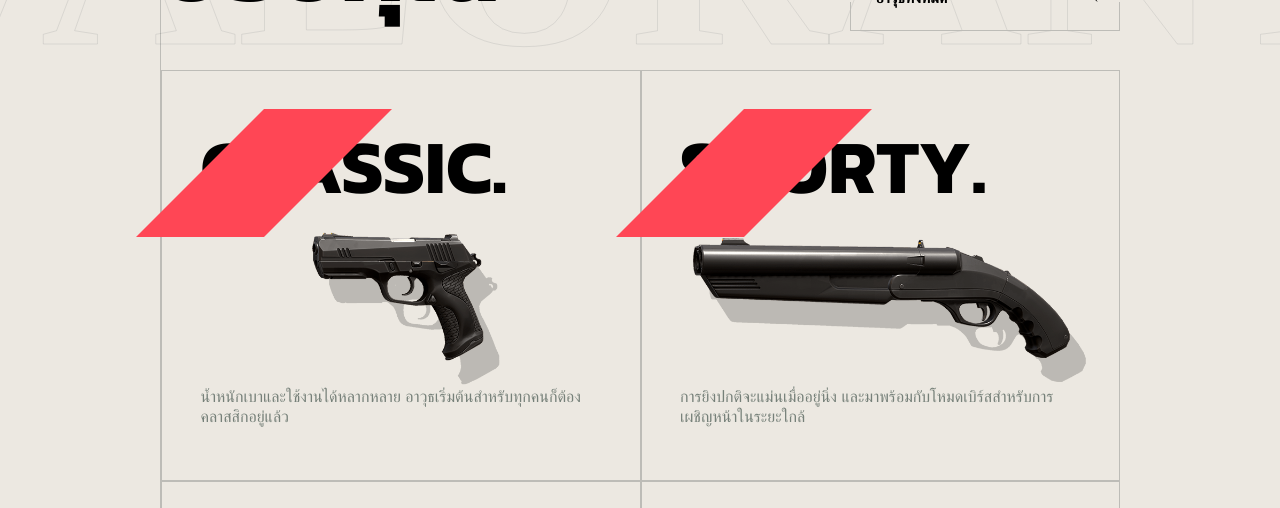
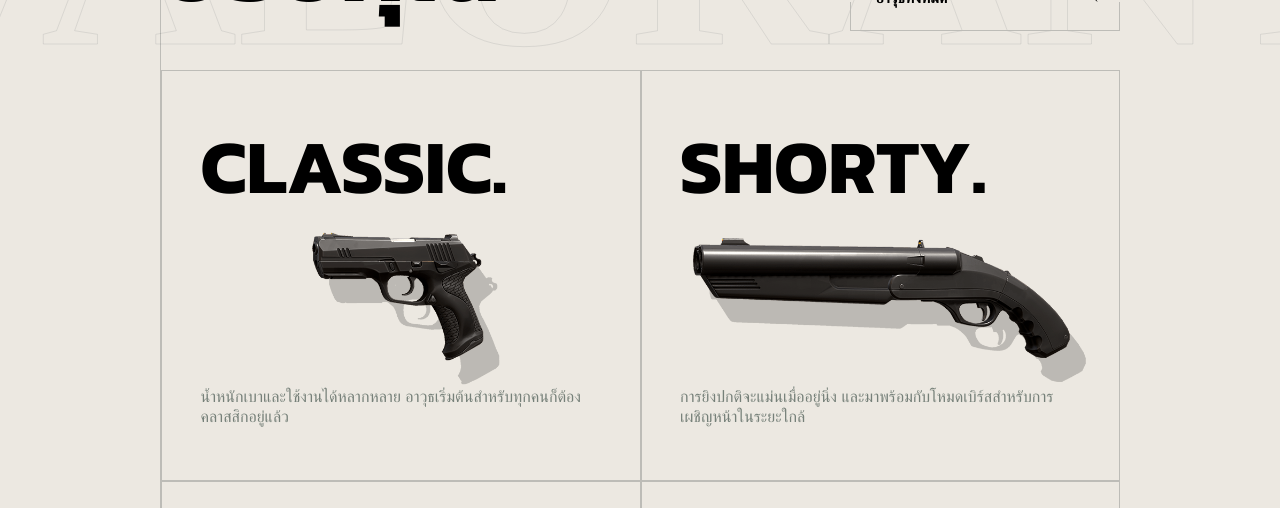
Before and after one commit to spicyzboss/valorant-webtech, a Next.js app: page /project/g41playvalorant/arsenal in a window 1280 px wide. Shown: the part 444-952 px from the top of the page. Built offline with nearby package versions, Linux system fonts and the light colour scheme; a web font is replaced by a local one.

Commit message:
slide animation

```diff
--- a/components/Button/Button.jsx
+++ b/components/Button/Button.jsx
@@ -17,17 +17,13 @@ const Content = styled.div`
     width: 100%;
     font-family: 'Bai Jamjuree', sans-serif;
     font-weight: 500;
+    overflow: hidden;
     color: ${props => props.isWhite ? "#0f1923" : "white"};
-    transition: background ease-in .2s, border .2s;
+    transition: color .2s ease-in-out;
     &:hover {
-        background: #0f1923;
         outline: ${props => props.isBordered ? `solid ${props.isWhite ? "#ece8e144" : "#ff465544"} 1px` : "none"};
         color: white;
     }
-    position: relative;
-    display: flex;
-    justify-content: center;
-    align-items: center;
 `
 
 const WhiteBox = styled.div`
@@ -38,6 +34,7 @@ const WhiteBox = styled.div`
     right: 0;
     bottom: 0;
     transition: background ease-in .3s;
+    z-index: 11;
     ${Content}:hover & {
         background-color: white;
     }
@@ -62,13 +59,43 @@ const BottomBorder = styled(ButtonBorder)`
     bottom: 0;
 `
 
+const HoverContent = styled.div`
+    height: 100%;
+    width: 100%;
+    position: relative;
+    display: flex;
+    justify-content: center;
+    align-items: center;
+
+    &::before {
+        content: "";
+        background: #0f1923;
+        width: 120%;
+        height: 100%;
+        position: absolute;
+        transition: all ease-in .25s;
+        transform: translateX(-100%) skewX(-20deg);
+        z-index: 1;
+    }
+
+    ${Content}:hover &::before {
+        transform: translateX(0) skewX(-20deg);
+    }
+`
+
+const Text = styled.p`
+    z-index: 10;
+`
+
 const Button = ({ children, isWhite, isBordered }) => (
     <StyledButtonWrapper>
         <TopBorder />
         <BottomBorder />
         <Content isWhite={isWhite} isBordered={isBordered}>
-            {children}
-            <WhiteBox />
+            <HoverContent>
+                <Text>{children}</Text>
+                <WhiteBox />
+            </HoverContent>
         </Content>
     </StyledButtonWrapper>
 )
--- a/pages/arsenal.jsx
+++ b/pages/arsenal.jsx
@@ -19,9 +19,6 @@ const Container = styled.div`
 `
 
 const ItemWrapper = styled.div`
-    display: flex;
-    flex-direction: column;
-    align-items: flex-start;
     padding: 3vw;
     width: 100%;
     height: auto;
@@ -29,15 +26,36 @@ const ItemWrapper = styled.div`
     cursor: pointer;
     position: relative;
     transition: background-color .3s ease-in-out;
+    overflow: hidden;
+`
+
+const HoverWrapper = styled.div`
+    display: flex;
+    flex-direction: column;
+    align-items: flex-start;
+    width: 100%;
+    height: 100%;
 
     &::before {
         content: "";
-        transform: skewx(-45deg);
-        width: 10vw;
-        height: 10vw;
+        top: 0;
         position: absolute;
-        overflow: hidden;
-        background-color: #ff4655;
+        width: 140%;
+        height: 100%;
+        background: #ff4655;
+        transform: translateX(-120%) skewX(-10deg);
+        transition: all .1s ease-in-out;
+        mix-blend-mode: multiply;
+        z-index: 0;
+    }
+
+    ${ItemWrapper}:hover &::before {
+        content: "";
+        position: absolute;
+        width: 120%;
+        height: 100%;
+        background: #ff4655;
+        transform: translateX(-15%) skewX(-10deg);
     }
 `
 
@@ -264,6 +282,7 @@ const Arsenal = () => {
                             if (item.type == filter || filter == "อาวุธทั้งหมด") {
                                 return (
                                     <ItemWrapper key={index}>
+                                        <HoverWrapper>
                                             <ItemName>{item.name}.</ItemName>
                                             <GunImage src={item.pict} alt={item.name}/>
                                             <ItemDesc>{item.desc}</ItemDesc>
@@ -272,6 +291,7 @@ const Arsenal = () => {
                                                     return <ItemHover key={index}>{item}</ItemHover>
                                                 })}
                                             </ItemHoverWrapper>
+                                        </HoverWrapper>
                                     </ItemWrapper>
                                 )
                             }
```
Lines whose indentation alone changed are shown as unchanged.
